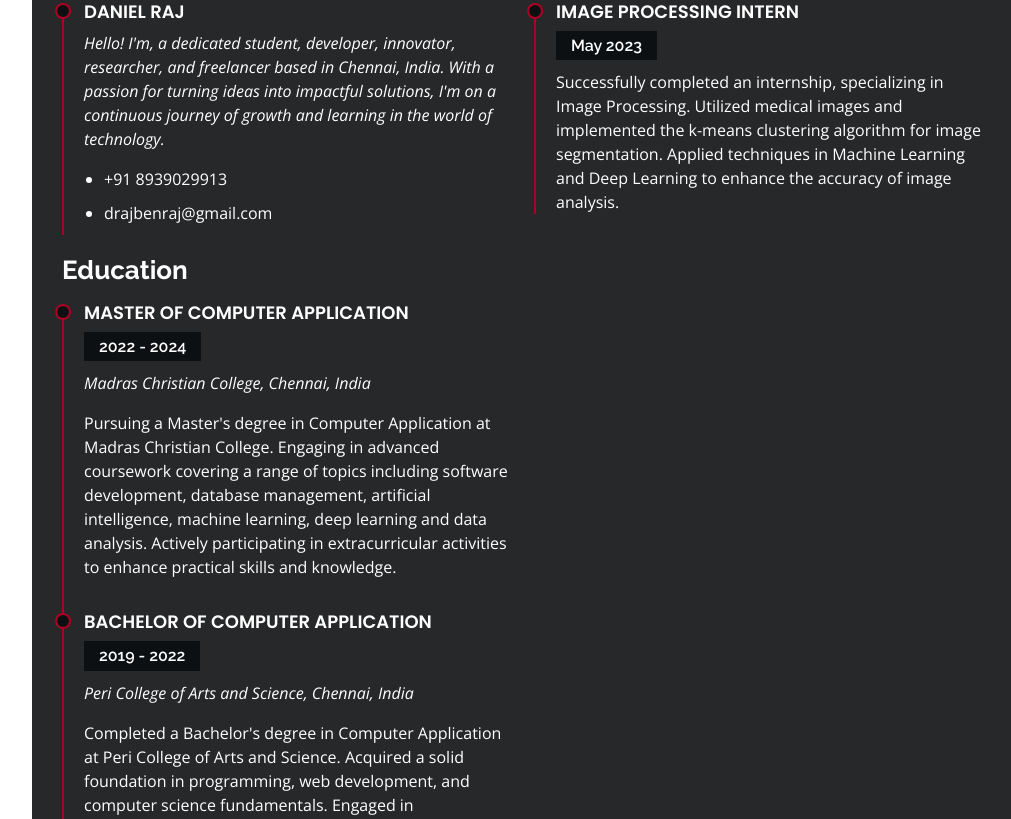
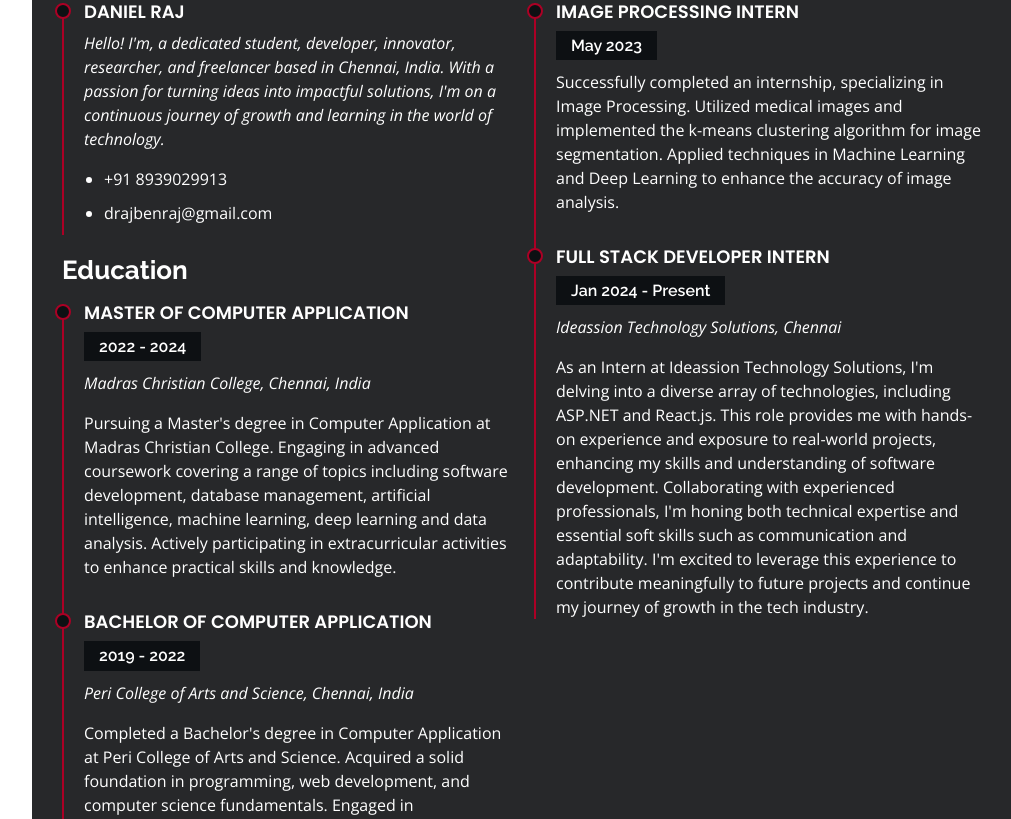
Before and after one commit to Daniel-Raj-04-06/Portfolio, a plain HTML site: page index.html in a window 1280 px wide. Shown: the part 3164-3983 px from the top of the page, without its empty margins (268-1279 px from the left). Drawn offline with nearby package versions, Linux system fonts and the light colour scheme.

Commit message:
Internship Update
Made a update about my Internship in ideassion

```diff
--- a/index.html
+++ b/index.html
@@ -465,7 +465,18 @@
                 techniques in Machine Learning and Deep Learning to enhance the accuracy of image analysis.
               </p>
             </div>
-
+             <div class="resume-item">
+              <h4>Full Stack Developer Intern</h4>
+              <h5>Jan 2024 - Present</h5>
+              <p><em>Ideassion Technology Solutions, Chennai </em></p>
+              <p>
+                As an Intern at Ideassion Technology Solutions, I'm delving into a diverse array of technologies,
+                including ASP.NET and React.js. This role provides me with hands-on experience and exposure to real-world projects,
+                enhancing my skills and understanding of software development. Collaborating with experienced professionals,
+                I'm honing both technical expertise and essential soft skills such as communication and adaptability.
+                I'm excited to leverage this experience to contribute meaningfully to future projects and continue my journey of growth in the tech industry.
+              </p>
+            </div>
 
           </div>
         </div>
```
